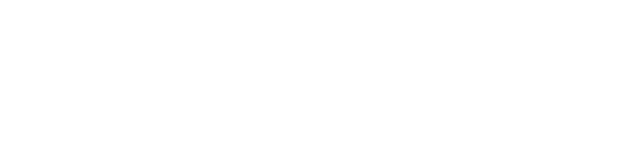
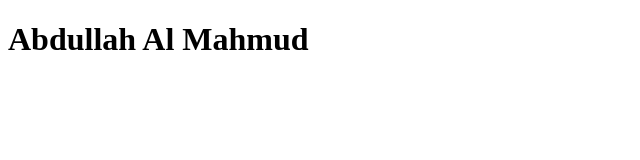
Before and after one commit to xMahmudx/xMahmudx.github.io, a plain HTML site: page src/index.html in a window 1280 px wide. Shown: the whole page, without its empty margins (0-640 px from the left). Drawn offline with Linux system fonts and the light colour scheme.

Commit message:
Update index.html

```diff
--- a/src/index.html
+++ b/src/index.html
@@ -5,6 +5,6 @@
     <title>Title</title>
 </head>
 <body>
-
+<h1> Abdullah Al Mahmud </h1>
 </body>
 </html>
```
